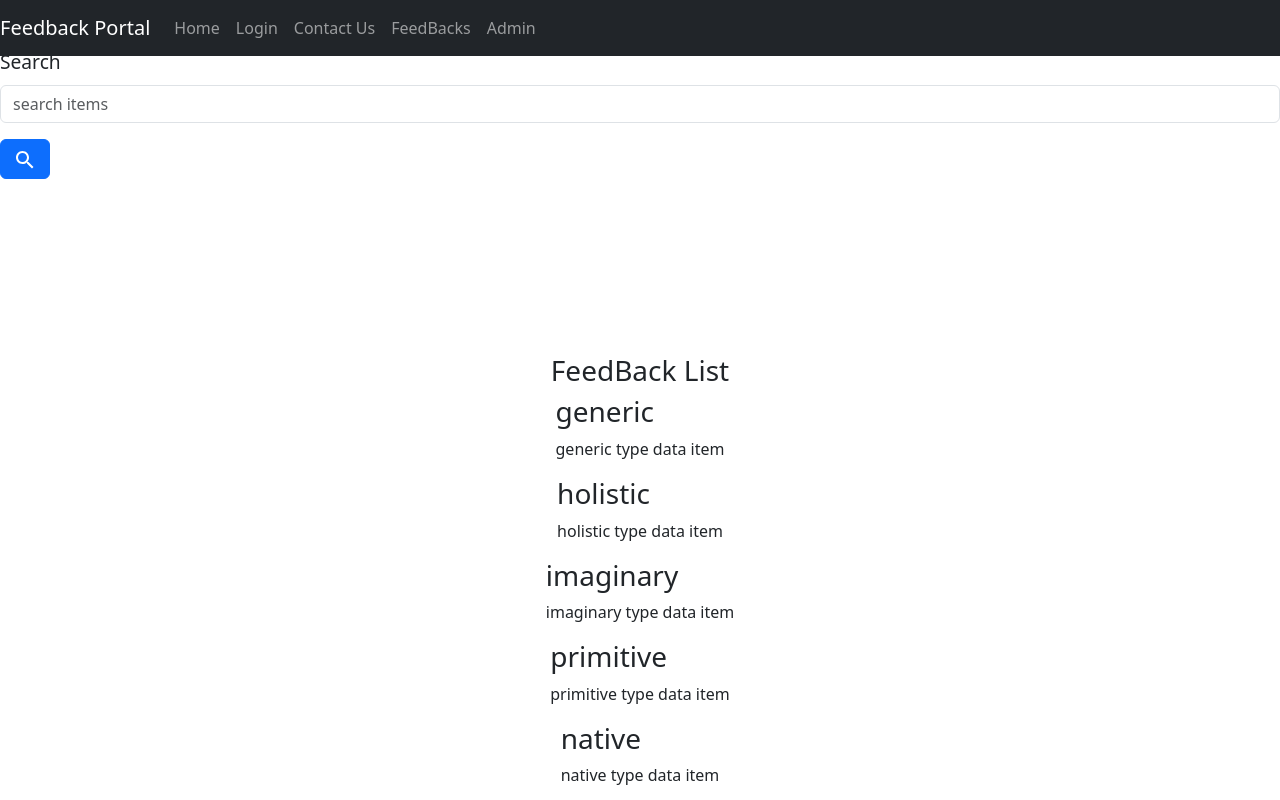
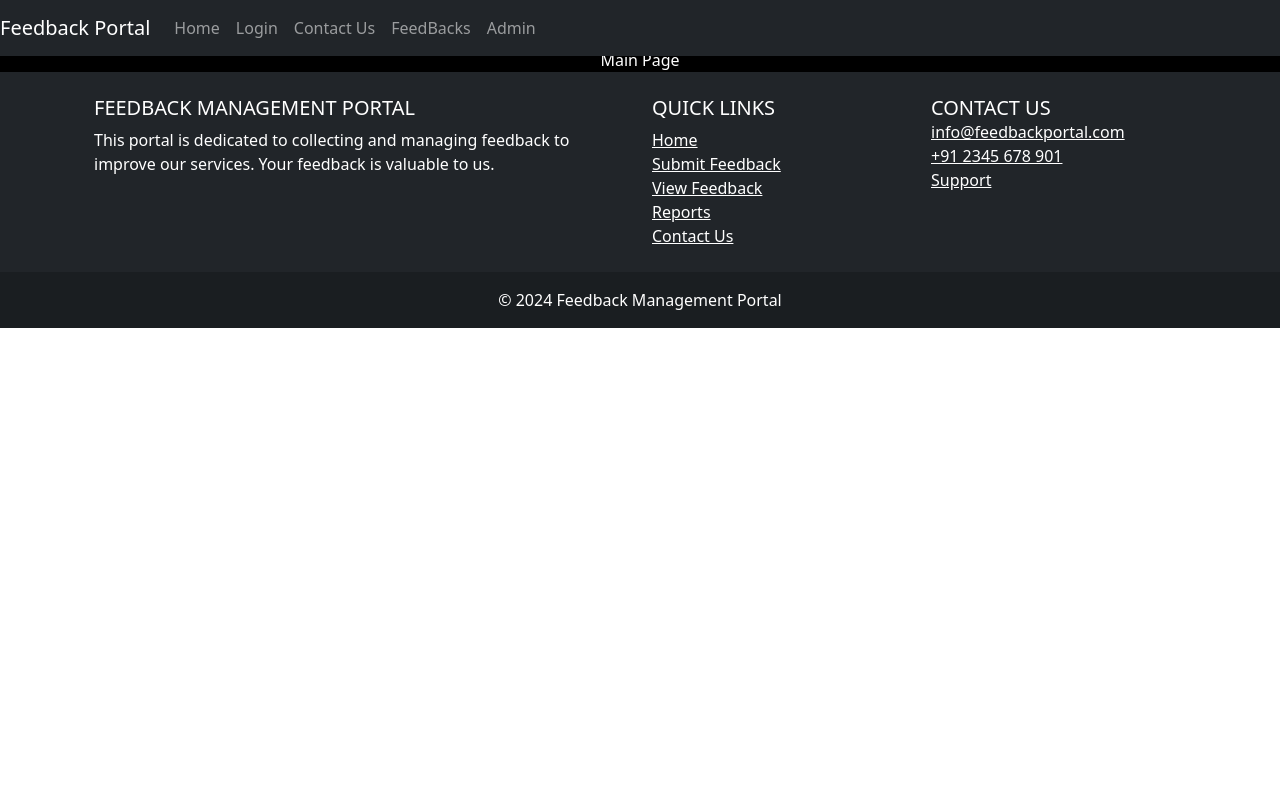
Before and after one commit to roysoumendu765/BlockChain_Project, a React (Create React App) app: page / in a window 1280 px wide. Shown: the top 800 px of the page. Built offline with nearby package versions, Linux system fonts and the light colour scheme.

Commit message:
Updated Css Changes

```diff
--- a/src/components/Adminpanel/Adminpanel.css
+++ b/src/components/Adminpanel/Adminpanel.css
@@ -35,12 +35,38 @@ button.post-btn:hover{
     opacity: 0.75;
 }
 .modal-container {
-    display: block;
+    display: flex;
+    flex-direction: column;
+    align-items: center;
+    justify-content: center;
     position: absolute;
     transform: translate(85%, 5%);
     background: black;
     border-radius: 5px;
     width: 30rem;
     z-index: 10000;
-    height: 32rem;
+    height: 33rem;
+    pointer-events: all !important;
 }
+.clear-btn {
+    width: 100%;
+    padding: 2px;
+    align-items: center;
+    justify-content: end;
+    display: flex;
+    color: white;
+}
+.form-main-container {
+    height: 90%;
+    border-radius: 5px;
+    width: 90%;
+    background: #fff;
+}
+.backdropclass{
+    backface-visibility: hidden;
+    background-color: rgba(92, 83, 83, 0.5);
+    height: 100vh;
+    width: 100%;
+    pointer-events: none;
+    z-index: 100;
+}
--- a/src/components/Adminpanel/Adminpanel.js
+++ b/src/components/Adminpanel/Adminpanel.js
@@ -1,6 +1,8 @@
 import React, { useState } from 'react';
 import { AddCircle } from '@mui/icons-material';
-import { CloseButton } from 'react-bootstrap';
+import { Clear } from '@mui/icons-material';
+import { Form } from 'react-bootstrap';
+import Button from 'react-bootstrap';
 import './Adminpanel.css';
 
 const Adminpanel = () => {
@@ -15,10 +17,17 @@ const Adminpanel = () => {
     }
 
   return (
-    <div className='main-admin-container'>
+    <div className={"main-admin-container " + (showmodal ? 'backdropclass' : ' ')}>
         {
-        showmodal && <div className='modal-container'>
-            <CloseButton onClick={handleModalClose}/>
+        showmodal && <div className='modal-container back '>
+            <div className='clear-btn'>
+            <Clear onClick={handleModalClose}/>
+            </div>
+            <div className='form-main-container'>
+                <Form className='form-container'>
+
+                </Form>
+            </div>
         </div>
         }
         <div className='heading-admin-top'>
--- a/src/components/Footer/Footer.js
+++ b/src/components/Footer/Footer.js
@@ -3,7 +3,7 @@ import React from 'react';
 import './Footer.css';
 
 const Footer = () => (
-  <footer className="bg-dark text-white text-center text-lg-start mt-5">
+  <footer className="bg-dark text-white text-center text-lg-start">
     <div className="container p-4">
       <div className="row">
         <div className="col-lg-6 col-md-12 mb-4 mb-md-0">
--- a/src/components/Main/Main.css
+++ b/src/components/Main/Main.css
@@ -0,0 +1,15 @@
+*{
+    margin: 0;
+    padding: 0;
+    box-sizing: border-box;
+}
+.mainpage-container{
+    height: 100%;
+    width: 100%;
+    display: flex;
+    background-color: black;
+    color: white;
+    flex-direction: column;
+    justify-content: center;
+    align-items: center;
+}
--- a/src/components/Main/Main.js
+++ b/src/components/Main/Main.js
@@ -6,9 +6,10 @@ import './Main.css';
 const Main = () => {
   const [value, setValue] = useState('');
   return (
-    <div>
-      <Searchfeedback setValue={setValue}/>
-      <FeedbackList value={value}/>
+    <div className='mainpage-container'>
+      Main Page
+      {/* <Searchfeedback setValue={setValue}/>
+      <FeedbackList value={value}/> */}
     </div>
   )
 }
--- a/src/components/PageNotFound/PageNotFound.css
+++ b/src/components/PageNotFound/PageNotFound.css
@@ -3,13 +3,13 @@
     padding: 0;
     box-sizing: border-box;
 }
-.pagenotfound-container {
+.pagenotfound {
+    height: 100vh;
+    width: 100%;
     display: flex;
+    color: white;
+    background: black;
     flex-direction: column;
-    height: 100vh;
+    align-items: center;
     justify-content: center;
-    align-items: center;
-    background: black;
-    color: white;
-    width: 100%;
 }
--- a/src/components/PageNotFound/PageNotFound.js
+++ b/src/components/PageNotFound/PageNotFound.js
@@ -1,6 +1,7 @@
 import React from 'react'
 import { useNavigate } from 'react-router';
 import Button from 'react-bootstrap/Button';
+import './PageNotFound.css';
 
 const PageNotFound = () => {
 const navigate = useNavigate();
@@ -10,7 +11,7 @@ const handleOnBack = () => {
 }
 
   return (
-    <div className='pagenotfound-container'>
+    <div className='pagenotfound'>
         <h1>Oops...404 Page Not Found</h1>
         <Button variant="primary" onClick={handleOnBack}>Go Back</Button>
     </div>
```
Also changed, not shown: src/components/FeedBackForm/FeedBacForm.css (added), src/components/FeedBackForm/FeedBacForm.js (added).
